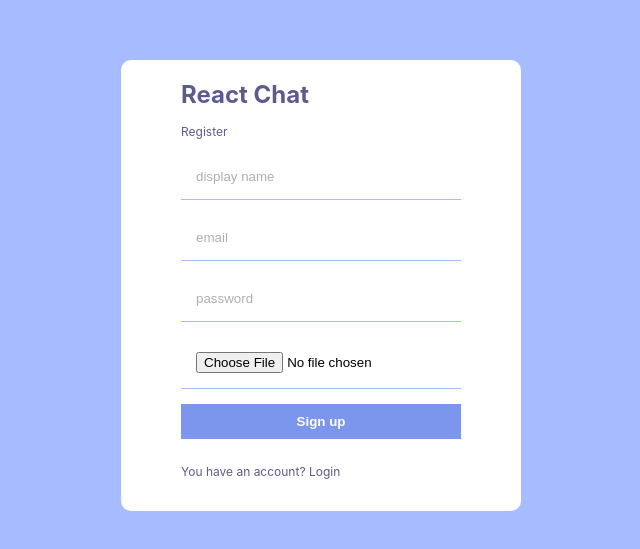
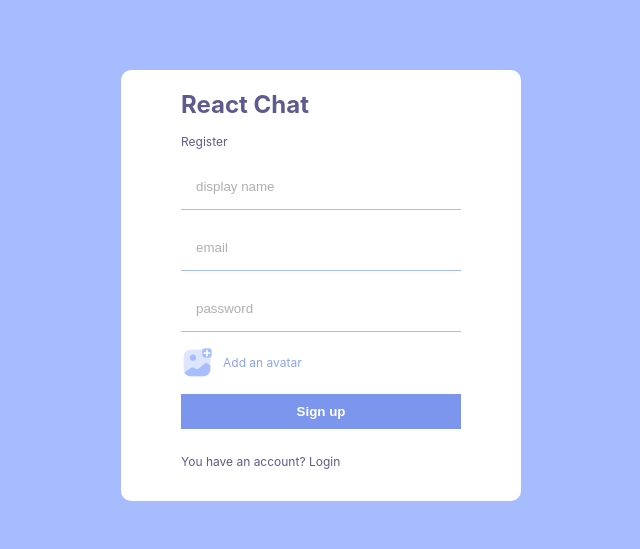
Before and after one commit to KamilWsb755/chat-online-yt, a React (Create React App) app: page / in a window 1280 px wide. Shown: the part 115-664 px from the top of the page, without its empty margins (319-959 px from the left). Built offline with nearby package versions, Linux system fonts and the light colour scheme.

Commit message:
Missing commit to Register

```diff
--- a/src/pages/Register.jsx
+++ b/src/pages/Register.jsx
@@ -1,4 +1,5 @@
 import React from 'react'
+import Add from '../img/addAvatar.png'
 
 const Register = () => {
   return (
@@ -10,7 +11,11 @@
             <input type="text" placeholder='display name' />
             <input type="email" placeholder='email' />
             <input type="password" placeholder='password' />
-            <input type="file" />
+            <input type="file" id="file" style={{display:'none'}} />
+                    <label htmlFor="file">
+                        <img src={Add} alt="" />
+                        <span>Add an avatar</span>
+                    </label>
             <button>Sign up</button>
             <p>You have an account? Login</p>
         </form>
--- a/src/style.scss
+++ b/src/style.scss
@@ -50,7 +50,18 @@
                 border: none;
                 cursor: pointer;
             }
+            label {
+                display: flex;
+                align-items: center;
+                gap: 10px;
+                color: #8da4f1;
+                font-size: 12px;
+                cursor: pointer;
 
+                img {
+                    width: 32px;
+                }
+            }
             p {
                 color: #5d5b8d;
                 font-size: 12px;
```
